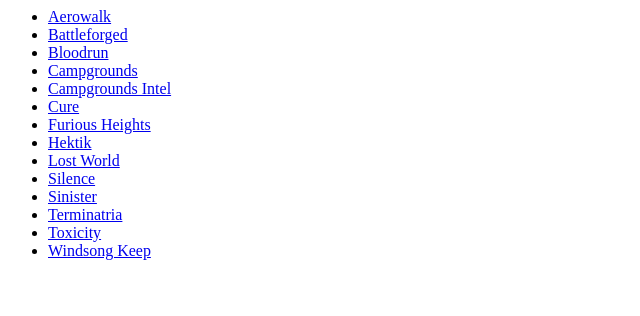
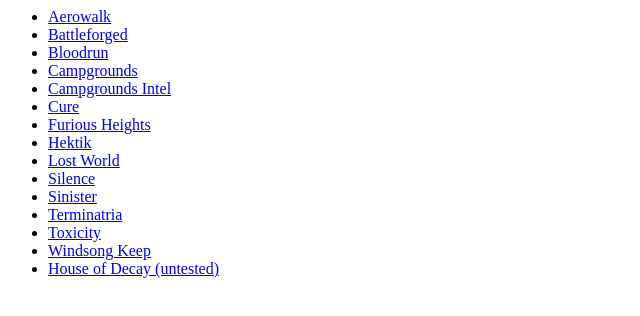
Before and after one commit to fpsballin/qlspawns, a plain HTML site: page Duel/index.html in a window 1280 px wide. Shown: the whole page, without its empty margins (0-640 px from the left). Drawn offline with Linux system fonts and the light colour scheme.

Commit message:
Update index.html with untested House of Decay minimap

```diff
--- a/Duel/index.html
+++ b/Duel/index.html
@@ -13,4 +13,5 @@
 <li><a href="terminatria.html">Terminatria</a></li>
 <li><a href="toxicity.html">Toxicity</a></li>
 <li><a href="windsongkeep.html">Windsong Keep</a></li>
+<li><a href="houseofdecay.html">House of Decay (untested)</li>
 </ul>
```
